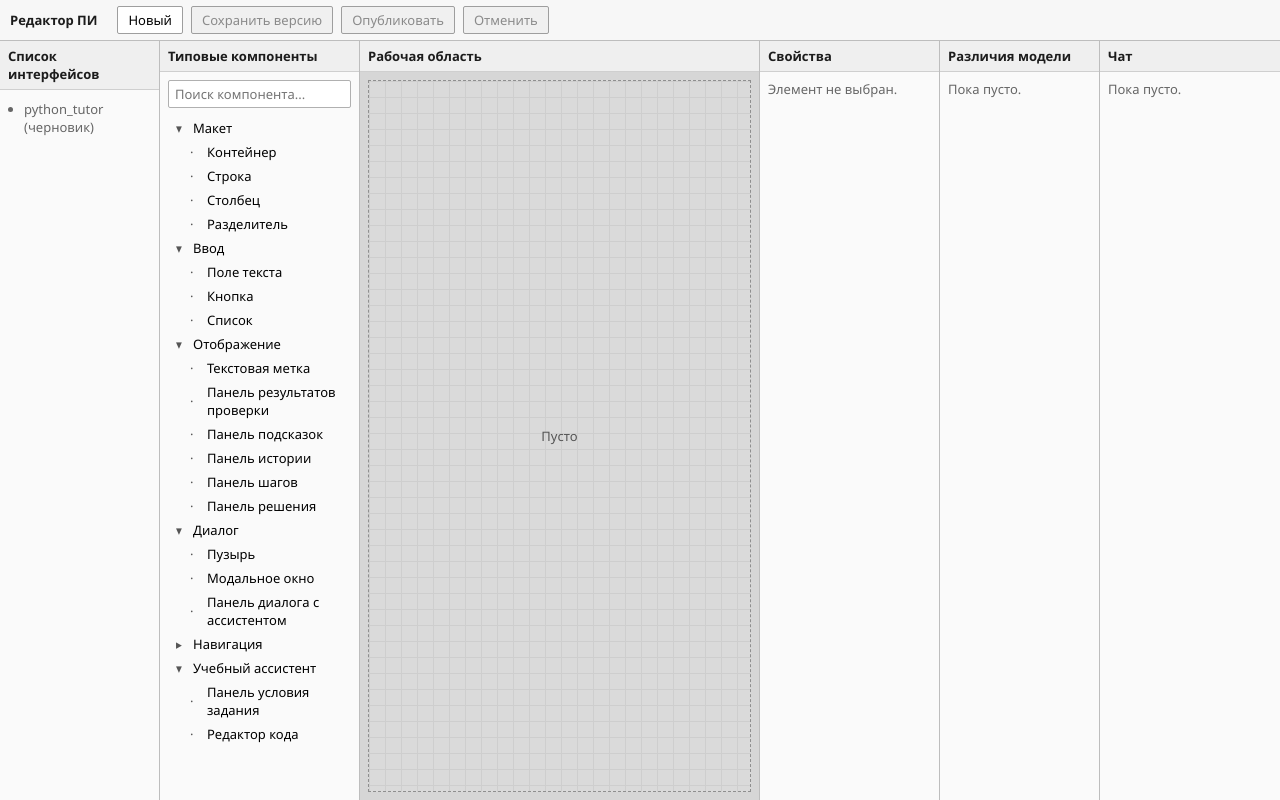
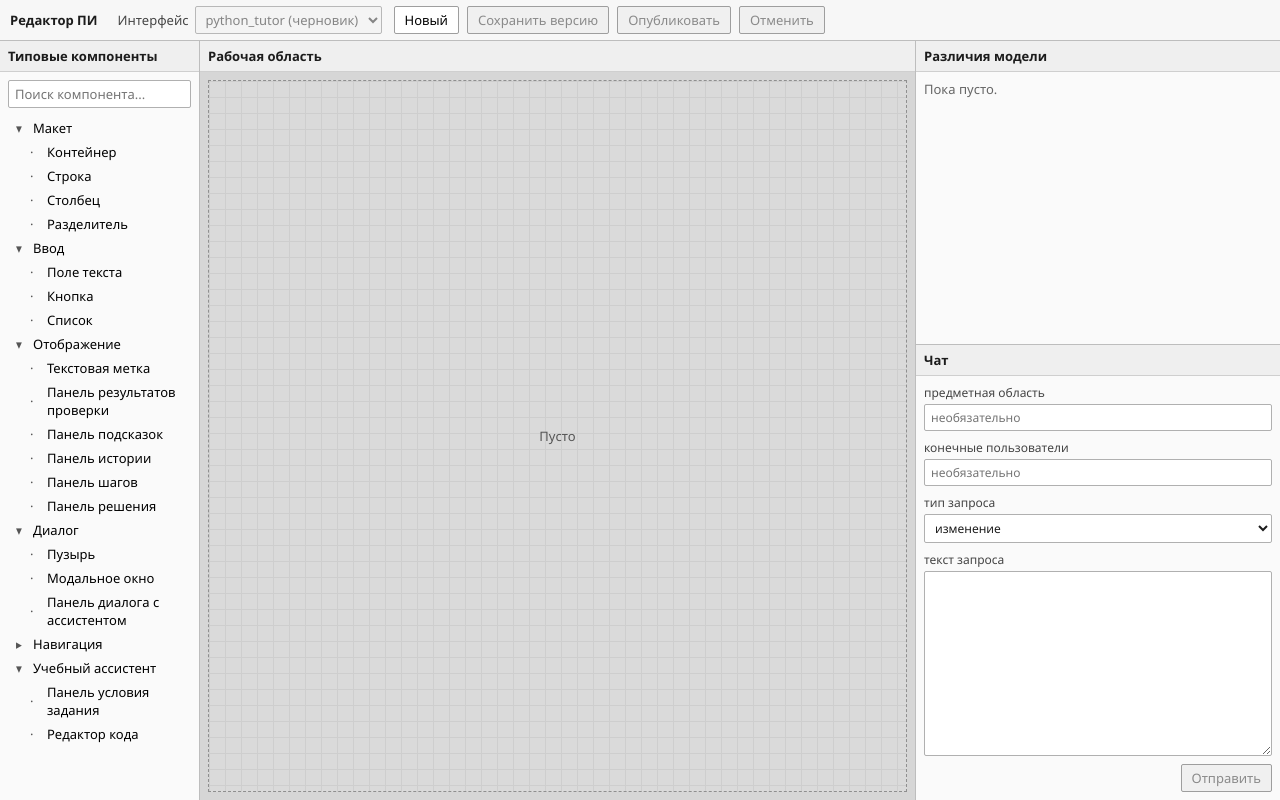
Before and after one commit to vodo4kin/ostis-ui-editor, a React (Vite) app in the folder client/: page / in a window 1280 px wide. Built offline with nearby package versions, Linux system fonts and the light colour scheme.

Commit message:
Shell layout: toolbar iface, conditional props, stacked diff/chat.

```diff
--- a/client/src/editor/ChatPanel.tsx
+++ b/client/src/editor/ChatPanel.tsx
@@ -1,9 +1,57 @@
+import { useState } from 'react'
+
+type RequestKind = 'change' | 'add' | 'question'
+
 export function ChatPanel() {
+  const [domain, setDomain] = useState('')
+  const [users, setUsers] = useState('')
+  const [kind, setKind] = useState<RequestKind>('change')
+  const [text, setText] = useState('')
+
   return (
-    <section className="editor-col">
+    <section className="editor-stack-panel editor-stack-panel--chat">
       <div className="panel-head">Чат</div>
-      <div className="panel-body">
-        <p className="stub-note">Пока пусто.</p>
+      <div className="panel-body chat-body">
+        <label className="chat-field">
+          <span>предметная область</span>
+          <input
+            type="text"
+            value={domain}
+            onChange={(e) => setDomain(e.target.value)}
+            placeholder="необязательно"
+          />
+        </label>
+        <label className="chat-field">
+          <span>конечные пользователи</span>
+          <input
+            type="text"
+            value={users}
+            onChange={(e) => setUsers(e.target.value)}
+            placeholder="необязательно"
+          />
+        </label>
+        <label className="chat-field">
+          <span>тип запроса</span>
+          <select
+            value={kind}
+            onChange={(e) => setKind(e.target.value as RequestKind)}
+          >
+            <option value="change">изменение</option>
+            <option value="add">добавление</option>
+            <option value="question">вопрос по области</option>
+          </select>
+        </label>
+        <label className="chat-field chat-field--grow">
+          <span>текст запроса</span>
+          <textarea
+            value={text}
+            onChange={(e) => setText(e.target.value)}
+            rows={4}
+          />
+        </label>
+        <button type="button" className="chat-send" disabled>
+          Отправить
+        </button>
       </div>
     </section>
   )
--- a/client/src/editor/DiffPanel.tsx
+++ b/client/src/editor/DiffPanel.tsx
@@ -1,6 +1,6 @@
 export function DiffPanel() {
   return (
-    <section className="editor-col">
+    <section className="editor-stack-panel editor-stack-panel--diff">
       <div className="panel-head">Различия модели</div>
       <div className="panel-body">
         <p className="stub-note">Пока пусто.</p>
--- a/client/src/editor/EditorShell.tsx
+++ b/client/src/editor/EditorShell.tsx
@@ -2,7 +2,6 @@ import { useEffect } from 'react'
 import { useEditorSession } from '../model/useEditorSession'
 import { ChatPanel } from './ChatPanel'
 import { DiffPanel } from './DiffPanel'
-import { InterfaceListPanel } from './InterfaceListPanel'
 import { LibraryPanel } from './LibraryPanel'
 import { PropertiesPanel } from './PropertiesPanel'
 import { Toolbar } from './Toolbar'
@@ -55,8 +54,13 @@ export function EditorShell() {
         onNew={session.createNew}
         onUndo={session.undo}
       />
-      <div className="editor-body">
-        <InterfaceListPanel />
+      <div
+        className={
+          session.selected
+            ? 'editor-body editor-body--with-props'
+            : 'editor-body'
+        }
+      >
         <LibraryPanel onPlaceType={session.placeType} />
         <WorkArea
           components={session.model.components}
@@ -65,6 +69,7 @@ export function EditorShell() {
           onMoveStart={session.pushCheckpoint}
           onMoveLive={(id, x, y) => session.patchPropsLive(id, { x, y })}
         />
+        {session.selected ? (
           <PropertiesPanel
             selected={session.selected}
             components={session.model.components}
@@ -74,8 +79,11 @@ export function EditorShell() {
             onLinkTo={session.linkTo}
             onDropLink={session.dropLink}
           />
+        ) : null}
+        <aside className="editor-col editor-col--side">
           <DiffPanel />
           <ChatPanel />
+        </aside>
       </div>
     </div>
   )
--- a/client/src/editor/InterfaceListPanel.tsx
+++ /dev/null
@@ -1,12 +0,0 @@
-export function InterfaceListPanel() {
-  return (
-    <section className="editor-col">
-      <div className="panel-head">Список интерфейсов</div>
-      <div className="panel-body panel-body--muted">
-        <ul className="iface-list">
-          <li>python_tutor (черновик)</li>
-        </ul>
-      </div>
-    </section>
-  )
-}
--- a/client/src/editor/PropertiesPanel.tsx
+++ b/client/src/editor/PropertiesPanel.tsx
@@ -19,7 +19,7 @@ function componentLabel(component: UiComponent): string {
 }
 
 type PropertiesPanelProps = {
-  selected: UiComponent | null
+  selected: UiComponent
   components: UiComponent[]
   links: UiLink[]
   onPatch: (id: string, patch: Partial<ComponentProps>) => void
@@ -57,44 +57,26 @@ export function PropertiesPanel({
   onDropLink,
 }: PropertiesPanelProps) {
   const allowed = useMemo(
-    () => (selected ? getCatalogEntry(selected.typeId).allowedProps : []),
-    [selected?.typeId],
+    () => getCatalogEntry(selected.typeId).allowedProps,
+    [selected.typeId],
   )
   const fields = useMemo(
     () => FIELD_SPECS.filter((f) => allowed.includes(f.key)),
     [allowed],
   )
   const [draft, setDraft] = useState<Draft>({})
-  const propsKey = selected
-    ? allowed.map((key) => String(selected.props[key])).join('|')
-    : ''
+  const propsKey = allowed
+    .map((key) => String(selected.props[key]))
+    .join('|')
 
   useEffect(() => {
-    if (!selected) {
-      setDraft({})
-      return
-    }
     setDraft(buildDraft(selected.props, allowed))
-  }, [selected?.id, selected?.typeId, propsKey, allowed])
-
-  if (!selected) {
-    return (
-      <section className="editor-col">
-        <div className="panel-head">Свойства</div>
-        <div className="panel-body">
-          <p className="prop-empty">Элемент не выбран.</p>
-        </div>
-      </section>
-    )
-  }
+  }, [selected.id, selected.typeId, propsKey, allowed])
 
   const outgoing = links.filter((l) => l.sourceId === selected.id)
   const others = components.filter((c) => c.id !== selected.id)
 
   function commitKey(key: PropKey) {
-    if (!selected) {
-      return
-    }
     const spec = FIELD_SPECS.find((f) => f.key === key)
     if (!spec || spec.kind === 'checkbox') {
       return
--- a/client/src/editor/Toolbar.tsx
+++ b/client/src/editor/Toolbar.tsx
@@ -8,6 +8,12 @@ export function Toolbar({ canUndo, onNew, onUndo }: ToolbarProps) {
   return (
     <header className="editor-toolbar">
       <span className="editor-toolbar__title">Редактор ПИ</span>
+      <label className="editor-toolbar__iface">
+        <span>Интерфейс</span>
+        <select defaultValue="python_tutor" disabled>
+          <option value="python_tutor">python_tutor (черновик)</option>
+        </select>
+      </label>
       <button type="button" onClick={onNew}>
         Новый
       </button>
--- a/client/src/editor/editor.css
+++ b/client/src/editor/editor.css
@@ -23,6 +23,29 @@
   font-weight: 600;
 }
 
+.editor-toolbar__iface {
+  display: inline-flex;
+  align-items: center;
+  gap: 6px;
+  margin-right: 4px;
+  color: #444;
+}
+
+.editor-toolbar__iface select {
+  min-width: 180px;
+  max-width: 260px;
+  padding: 3px 6px;
+  border: 1px solid #9e9e9e;
+  border-radius: 2px;
+  background: #fff;
+  font: inherit;
+}
+
+.editor-toolbar__iface select:disabled {
+  color: #555;
+  background: #f3f3f3;
+}
+
 .editor-toolbar button {
   padding: 4px 10px;
   border: 1px solid #9e9e9e;
@@ -39,9 +62,13 @@
 
 .editor-body {
   display: grid;
-  grid-template-columns: 160px 200px minmax(220px, 1fr) 180px 160px 180px;
+  grid-template-columns: 200px minmax(220px, 1fr) minmax(300px, calc(300px + 5%));
   flex: 1;
   min-height: 0;
+}
+
+.editor-body--with-props {
+  grid-template-columns: 200px minmax(220px, 1fr) 220px minmax(300px, calc(300px + 5%));
 }
 
 .editor-col {
@@ -59,6 +86,29 @@
 
 .editor-col--canvas {
   background: #d6d6d6;
+}
+
+.editor-col--side {
+  min-height: 0;
+}
+
+.editor-stack-panel {
+  display: flex;
+  flex-direction: column;
+  min-height: 0;
+  border-bottom: 1px solid #bdbdbd;
+}
+
+.editor-stack-panel:last-child {
+  border-bottom: none;
+}
+
+.editor-stack-panel--diff {
+  flex: 40 1 0;
+}
+
+.editor-stack-panel--chat {
+  flex: 60 1 0;
 }
 
 .panel-head {
@@ -316,11 +366,55 @@
   color: #666;
 }
 
-.iface-list {
-  margin: 0;
-  padding-left: 16px;
+.chat-body {
+  display: flex;
+  flex-direction: column;
+  gap: 8px;
 }
 
-.iface-list li {
-  margin: 2px 0;
+.chat-field {
+  display: flex;
+  flex-direction: column;
+  gap: 3px;
+  font-size: 12px;
+  color: #444;
 }
+
+.chat-field--grow {
+  flex: 1 1 auto;
+  min-height: 0;
+}
+
+.chat-field input,
+.chat-field select,
+.chat-field textarea {
+  width: 100%;
+  box-sizing: border-box;
+  padding: 4px 6px;
+  border: 1px solid #b0b0b0;
+  border-radius: 2px;
+  background: #fff;
+  font: inherit;
+  color: #1c1c1c;
+}
+
+.chat-field textarea {
+  flex: 1 1 auto;
+  min-height: 72px;
+  resize: vertical;
+}
+
+.chat-send {
+  align-self: flex-end;
+  padding: 4px 10px;
+  border: 1px solid #9e9e9e;
+  border-radius: 2px;
+  background: #fff;
+  font: inherit;
+  cursor: default;
+}
+
+.chat-send:disabled {
+  color: #8a8a8a;
+  background: #f0f0f0;
+}
```
Lines whose indentation alone changed are shown as unchanged.
